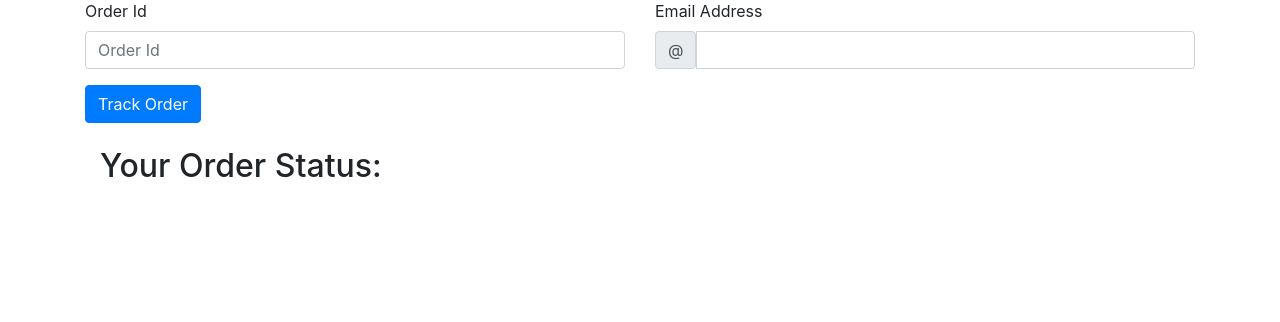
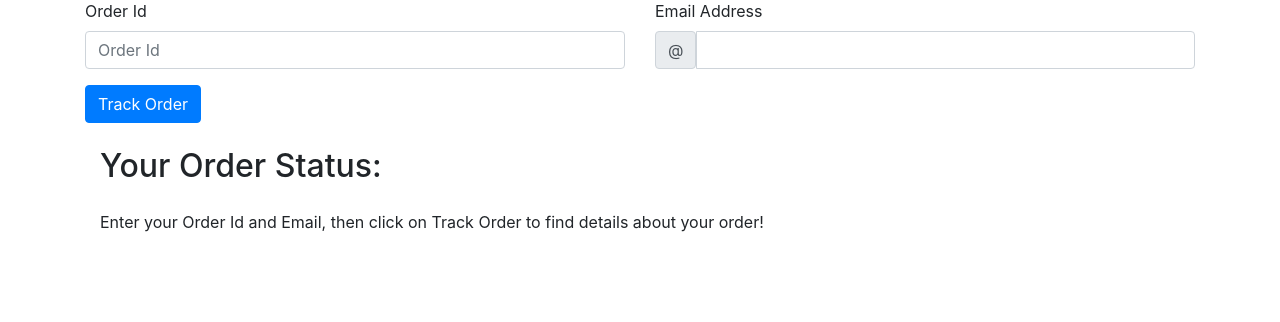
Before and after one commit to SapnaGulati/E-commerce-Website, a Django app: page /shop/tracker/ in a window 1280 px wide. Shown: the part 143-465 px from the top of the page. Run offline with Django 3.2, Linux system fonts and the light colour scheme.

Commit message:
fixed issue

```diff
--- a/ecw/shop/templates/shop/tracker.html
+++ b/ecw/shop/templates/shop/tracker.html
@@ -26,7 +26,9 @@
     <div class="col my-4">
         <h2>Your Order Status:</h2>
         <div class="my-4">
-            <ul class="list-group" id="items"></ul>
+            <ul class="list-group" id="items">
+                Enter your Order Id and Email, then click on Track Order to find details about your order!
+            </ul>
         </div>
     </div>
 </div>
```
